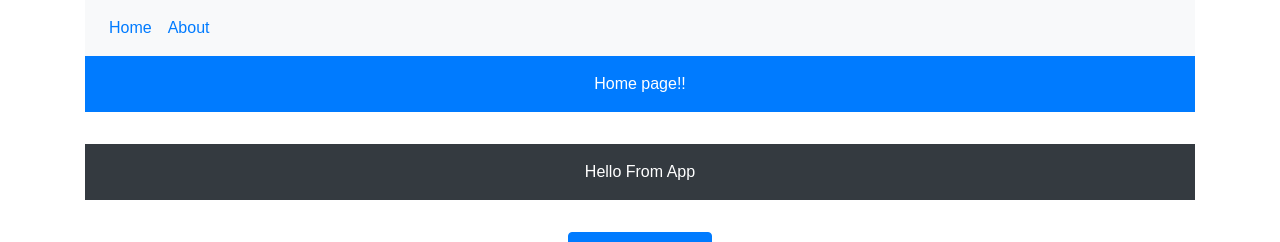
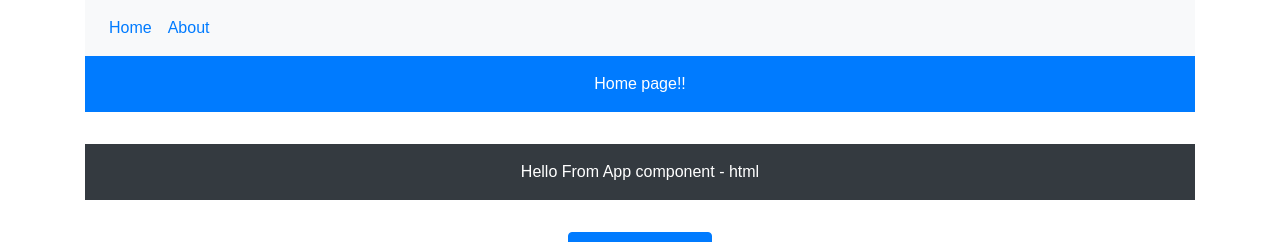
Before and after one commit to bhavinsa/react-todo-advance, a React (Create React App) app: page / in a window 1280 px wide. Shown: the top 242 px of the page. Built offline with nearby package versions, Linux system fonts and the light colour scheme.

Commit message:
Pass element pass from app

```diff
--- a/src/App.js
+++ b/src/App.js
@@ -24,7 +24,7 @@ class App extends Component {
             render={props => (
               <Home {...props} name={"bhavin"} onChildCall={this.parentEvent}>
                 <div className="p-3 mb-2 bg-dark text-white">
-                  Hello From App
+                  Hello From App component - html
                 </div>
               </Home>
             )}
```
